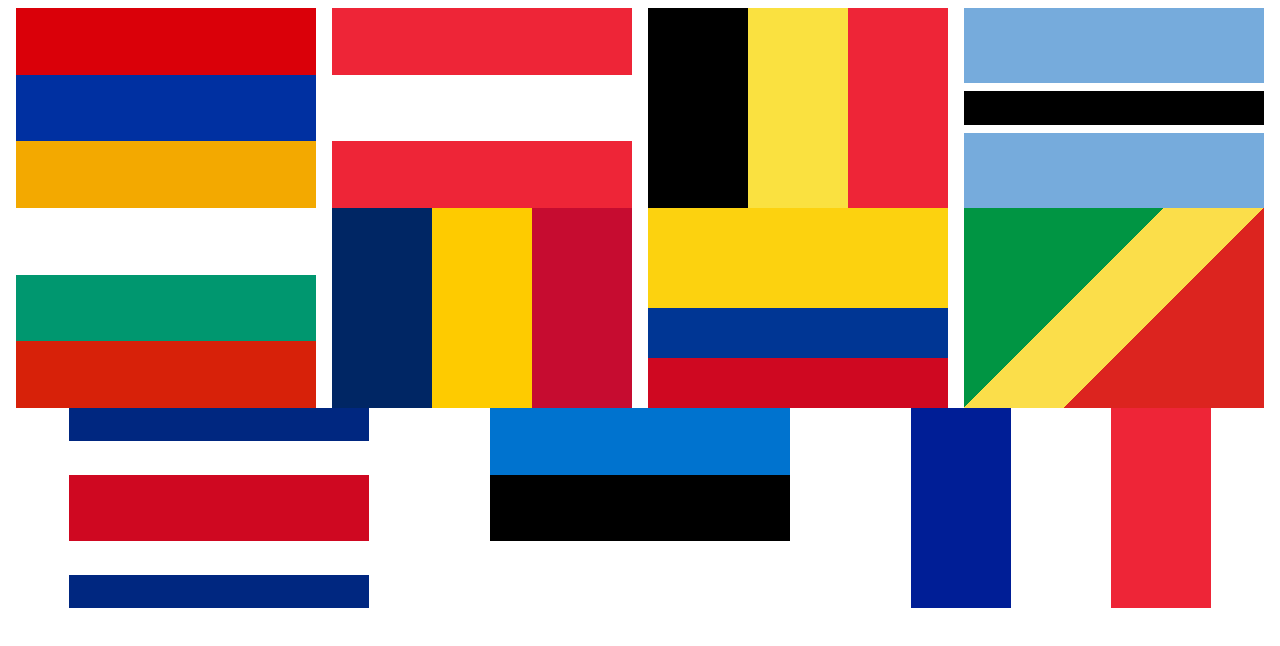
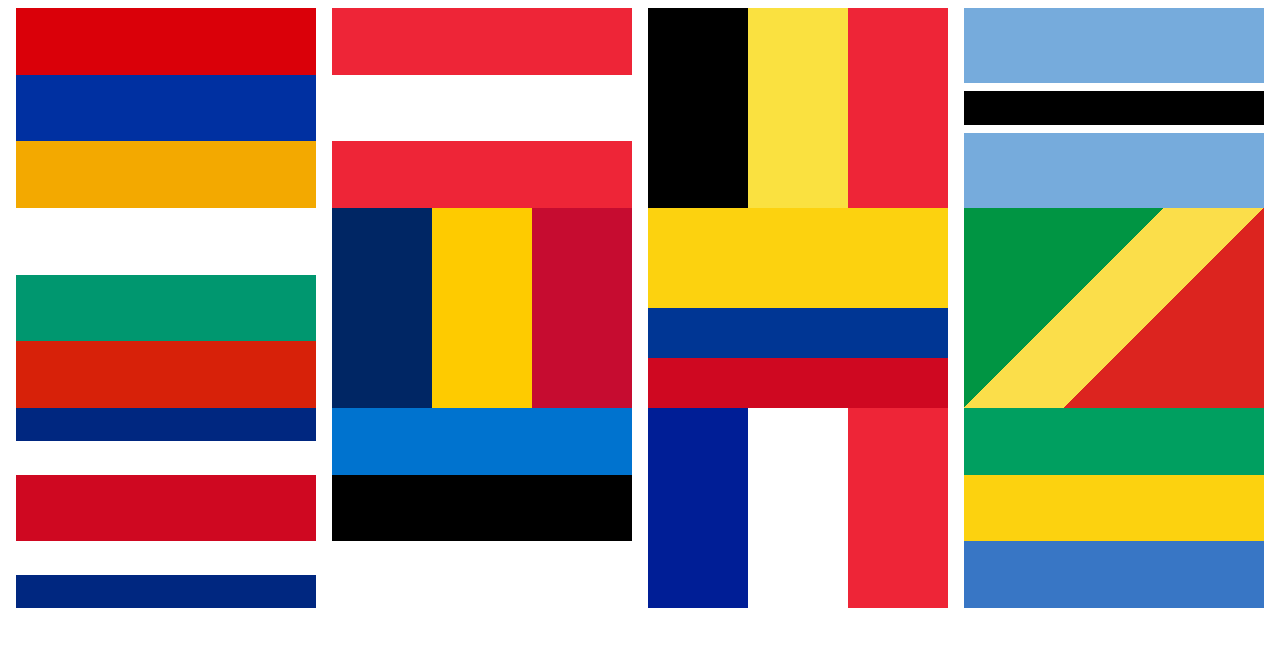
Before and after one commit to runjak/css-flags, a React (Create React App) app: page / in a window 1280 px wide. Shown: the top 646 px of the page. Built offline with nearby package versions, Linux system fonts and the light colour scheme.

Commit message:
add Flags/Gabon

```diff
--- a/src/App.js
+++ b/src/App.js
@@ -13,6 +13,7 @@ import Congo from './Flags/Congo';
 import CostaRica from './Flags/CostaRica';
 import Estonia from './Flags/Estonia';
 import France from './Flags/France';
+import Gabon from './Flags/Gabon';
 
 function App() {
   return (
@@ -28,6 +29,7 @@ function App() {
       <CostaRica />
       <Estonia />
       <France />
+      <Gabon />
     </FlagList>
   );
 }
--- /dev/null
+++ b/src/Flags/Gabon.js
@@ -0,0 +1,17 @@
+// @flow
+import React from 'react';
+
+import LinearFlag from './LinearFlag';
+import gradient from '../utils/gradient';
+
+const green = '#009F60';
+const yellow = '#FCD20F';
+const blue = '#3876C5';
+
+export default function Gabon() {
+  return (
+    <LinearFlag
+      gradient={`${gradient([green, yellow, blue])}`}
+    />
+  );
+}
```
Also changed, not shown: 2 other files (tests, documents, lock files or other folders).
